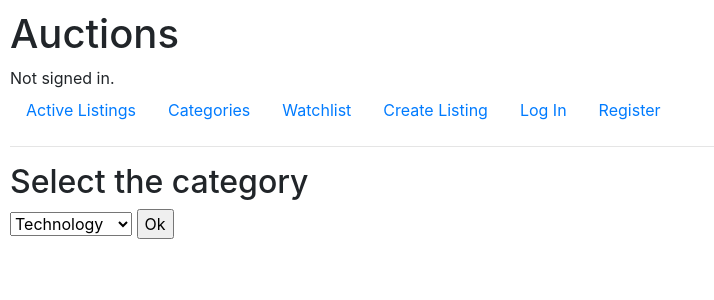
After one commit to Iwakuraa7/Commerce-project, a Django app: page /categories in a window 1280 px wide. The commit adds this page. Shown: the top 300 px of the page, without its empty margins (0-714 px from the left). Run offline with Django 3.2, Linux system fonts and the light colour scheme; data comes from the database, SQL or seed files in the repository; both versions use the stored data as it was after the commit; some libraries are stand-ins or nearby versions.

Commit message:
Categories feature work

```diff
--- a/auctions/models.py
+++ b/auctions/models.py
@@ -43,6 +43,7 @@ class Comment(models.Model):
     # to know to which listing comments belong to
     listing = models.ForeignKey(Listing, on_delete=models.CASCADE, related_name="comments", default=1)
     comment = models.TextField(blank=False)
+    user = models.ForeignKey(User, on_delete=models.CASCADE, related_name="users_comments", default=1)
 
     def __str__(self):
         return f"{self.comment}"
--- /dev/null
+++ b/auctions/templates/auctions/categories-page.html
@@ -0,0 +1,31 @@
+{% extends "auctions/layout.html" %}
+
+{% block body %}
+    <h2>Select the category</h2>
+    <form action="{% url 'category' %}" method="post">
+    {% csrf_token %}
+        <select name="category_choice">
+            {% for category in categories %}
+                <option value="{{ category.id }}">{{ category }}</option>
+            {% endfor %}
+        </select>
+        <input type="submit" value="Ok">
+    </form>
+
+    {% if request.method == "POST" %}
+        {% for listing in related_categories %}
+            <div class="listing_container" style="border: 1px darkgrey solid; display: flex; column-gap: 30px;">
+                <div style="width: 300px; height: 300px; display: flex; justify-content: center; align-items: center;">
+                    <img style="max-height: 100%; max-width: 100%" src="{{ listing.image_url }}">
+                </div>
+                <div style="display: flex; flex-direction: column; margin-top: 10px">
+                    <a href="{{ listing.id }}"><h4>{{ listing.title }}</h4></a>
+                    <p>{{ listing.description }}</p>
+                    <p><strong>Price: </strong>${{ listing.start_bid }}</p>
+                </div>
+            </div><br>
+        {% empty %}
+            <h3>Listings with this category doesn't exist.</h3>
+        {% endfor %}
+    {% endif %}
+{% endblock %}
--- a/auctions/templates/auctions/layout.html
+++ b/auctions/templates/auctions/layout.html
@@ -21,7 +21,7 @@
                 <a class="nav-link" href="{% url 'index' %}">Active Listings</a>
             </li>
             <li class="nav-item">
-                <a class="nav-link" href="">Categories</a>
+                <a class="nav-link" href="{% url 'category' %}">Categories</a>
             </li>
             <li class="nav-item">
                 <a class="nav-link" href="">Watchlist</a>
--- a/auctions/urls.py
+++ b/auctions/urls.py
@@ -8,5 +8,6 @@ urlpatterns = [
     path("logout", views.logout_view, name="logout"),
     path("register", views.register, name="register"),
     path("create", views.create_listing, name="create"),
-    path("<int:listing_id>", views.listing_page, name="listing_page")
+    path("<int:listing_id>", views.listing_page, name="listing_page"),
+    path("categories", views.category_view, name="category")
 ]
--- a/auctions/views.py
+++ b/auctions/views.py
@@ -6,7 +6,7 @@ from django.http import HttpResponse, HttpResponseRedirect
 from django.shortcuts import render
 from django.urls import reverse
 
-from .models import User, Category, Listing, Bid
+from .models import User, Category, Listing, Bid, Comment
 
 
 def index(request):
@@ -103,39 +103,61 @@ def listing_page(request, listing_id):
     # Returns the max bid within the bids of the listing with the current id
     highest_bid = listing.bids.aggregate(Max('bid'))['bid__max'] or listing.start_bid
 
-    if request.method == "POST":
-        if request.POST["close_bool"] == "true":
-            listing.active = False
+    if request.method != "POST":
+        return render(request, "auctions/listing-page.html", {
+            "listing": listing,
+            "highest_bid": highest_bid,
+            "comments": listing.comments.all()
+        })
+
+    if request.POST["new_comment"]:
+        new_comment = Comment(listing=listing, comment=request.POST["new_comment"], user=request.user)
+        new_comment.save()
+        listing.comments.add(new_comment)
+        msg = "Your comment has been added."
+
+    if request.POST["close_bool"] == "true":
+        listing.active = False
+        listing.save()
+
+        return render(request, "auctions/listing-page.html", {
+        "listing": listing
+        })
+
+    if request.POST["new_bid"]:
+        new_bid = int(request.POST["new_bid"])
+        if new_bid > listing.start_bid:
+            # For this listing, append new bid, cuz its > than prev
+            higher_bid = Bid(listing=listing, bid=new_bid)
+            higher_bid.save()
+            highest_bid = new_bid
+            # Some sussy code in order to represent the highest bid on index page
+            listing.start_bid = highest_bid
             listing.save()
-
-            return render(request, "auctions/listing-page.html", {
-            "listing": listing
-            })
-
-        if request.POST["new_bid"]:
-            new_bid = int(request.POST["new_bid"])
-            if new_bid > listing.start_bid:
-                # For this listing, append new bid, cuz its > than prev
-                higher_bid = Bid(listing=listing, bid=new_bid)
-                higher_bid.save()
-                highest_bid = new_bid
-                # Some sussy code in order to represent the highest bid on index page
-                listing.start_bid = highest_bid
-                listing.save()
-                # Save the current bidder user info to the listing with the current id
-                listing.highest_bidder = request.user
-                listing.save()
-                msg = "Bid placed successfully!"
-            else:
-                msg = "Can't place a bid that is lower than the previous bids."
-
-            return render(request, "auctions/listing-page.html", {
-                "listing": listing,
-                "msg": msg,
-                "highest_bid": highest_bid
-            })
+            # Save the current bidder user info to the listing with the current id
+            listing.highest_bidder = request.user
+            listing.save()
+            msg = "Bid placed successfully!"
+        else:
+            msg = "Can't place a bid that is lower than the previous bids."
 
     return render(request, "auctions/listing-page.html", {
         "listing": listing,
-        "highest_bid": highest_bid
+        "msg": msg,
+        "highest_bid": highest_bid,
+        "comments": listing.comments.all()
     })
+
+def category_view(request):
+    categories = Category.objects.all()
+    if request.method == "POST":
+        category_choice = request.POST["category_choice"]
+        related_category_pages = Listing.objects.filter(category=category_choice, active=True)
+        return render(request, "auctions/categories-page.html", {
+            "related_categories": related_category_pages,
+            "categories": categories
+        })
+
+    return render(request, "auctions/categories-page.html", {
+        "categories": categories,
+    })
```
Also changed, not shown: auctions/admin.py (+5 -2 lines), auctions/templates/auctions/listing-page.html (+18 -7 lines), auctions/migrations/0008_comment_user.py (added), db.sqlite3.
